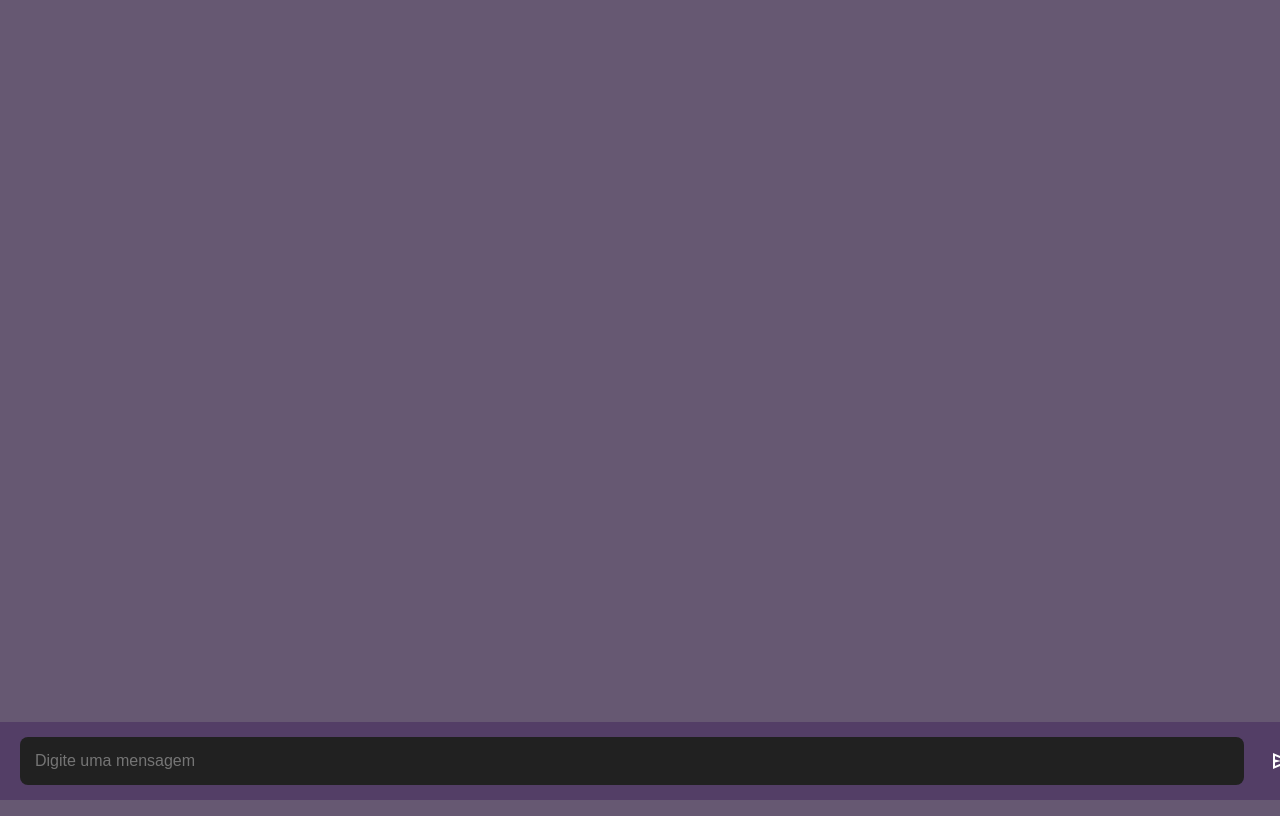
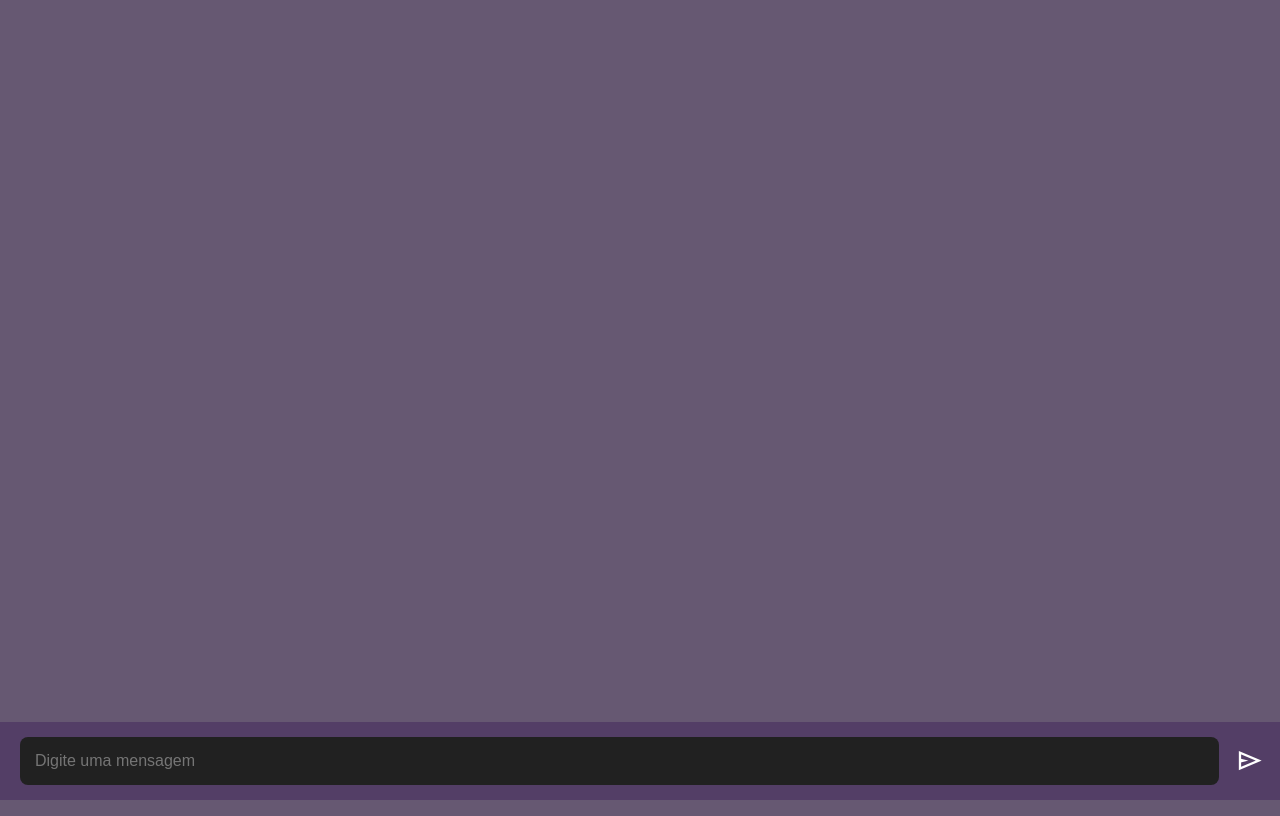
Before and after one commit to VitRicci/Chat-Online, a plain HTML site: page front-end/index.html in a window 1280 px wide. Both pictures are taken after typing "Sample", "name@example.com", "Sample" into the empty fields and a click on the input "Enviar". Drawn offline with nearby package versions, Linux system fonts and the light colour scheme.

Commit message:
Update style.css

```diff
--- a/front-end/css/style.css
+++ b/front-end/css/style.css
@@ -110,17 +110,22 @@ input[type="submit"]:hover{
     justify-content: flex-end;
 }
 
-.chat__form{
+.chat__form {
     background-color: #533e66;
-    padding: 15px  10px 15px 20px;
+    padding: 15px 10px 15px 20px;
     margin: 0;
     display: flex;
     align-items: center;
-    gap: 20px;
+    gap: 10px; /* reduced gap */
     position: fixed;
     bottom: 0;
     left: 0;
     width: 100%;
+    max-width: 100%; /* add max-width */
+    right: 0; /* ensure it doesn't overflow */
+    box-sizing: border-box; /* include padding in width */
+    margin-left: auto;
+    margin-right: auto;
 }
 
 .chat__input{
@@ -139,12 +144,14 @@ input[type="submit"]:hover{
     background: none;
     color: white;
     cursor: pointer;
+    z-index: 2;
+    position: relative;
 }
 
-.chat_button > span{
+.chat__button > span {
     height: 100%;
     font-size: 1.8rem;
-    background-color: black;
+
 }
 
 .chat__messages > div{
```
